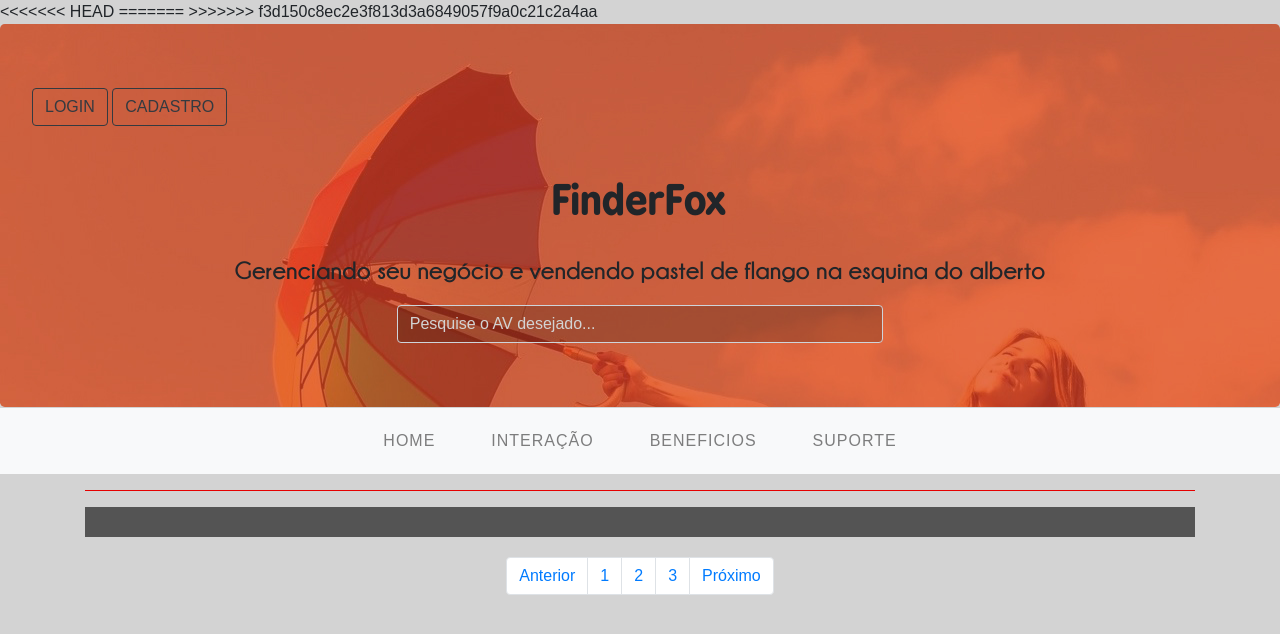
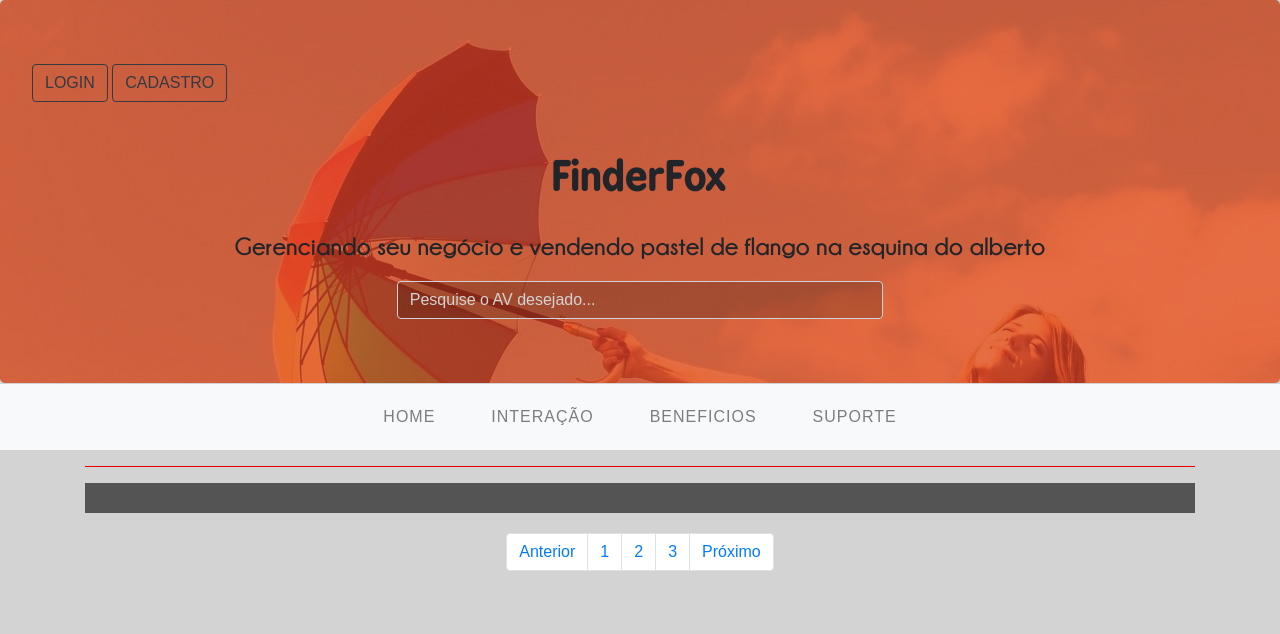
Before and after one commit to rickster1313/FinderFox, a PHP site: page / in a window 1280 px wide. Shown: the top 634 px of the page. Run offline with PHP 8.4, Linux system fonts and the light colour scheme; data comes from the database, SQL or seed files in the repository.

Commit message:
tirando bug q apareceu

```diff
--- a/views/home.php
+++ b/views/home.php
@@ -14,13 +14,8 @@
 	<link rel="stylesheet" type="text/css" href="<?php echo BASE_URL; ?>assets/css/common.css">
 	<link rel="stylesheet" type="text/css" href="<?php echo BASE_URL; ?>assets/css/style_circ.css">
 	<!--<link rel="stylesheet" type="text/css" href="https://cdn.datatables.net/1.10.19/css/jquery.dataTables.min.css">-->
-<<<<<<< HEAD
 	<link rel="stylesheet" type="text/css" href="<?php echo BASE_URL; ?>assets/css/style_circ.css">
-=======
-
 	<link rel="stylesheet" type="text/css" href="<?php echo BASE_URL; ?>assets/css/style_circ.css">
-
->>>>>>> f3d150c8ec2e3f813d3a6849057f9a0c21c2a4aa
 
 
 <style type="text/css">
```
